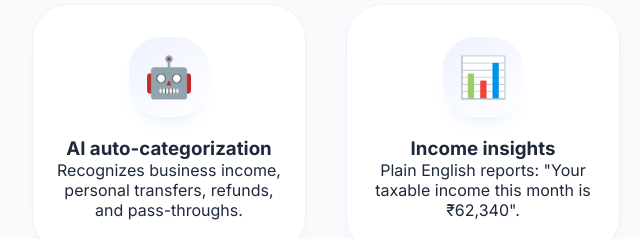
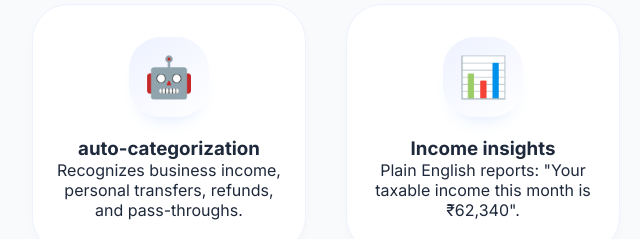
Before and after one commit to saurish405/VyaparLeadger, a plain HTML site: page index.html in a window 1280 px wide. Shown: the part 1400-1639 px from the top of the page, 0-640 px from the left. Drawn offline with Linux system fonts and the light colour scheme.

```diff
--- a/index.html
+++ b/index.html
@@ -513,7 +513,7 @@
         <h2 class="section-title">Meet Vyapaar Ledger</h2>
         <p class="section-subtitle">The smart ledger that speaks your language — not accountant jargon.</p>
         <div class="features-grid">
-            <div class="feature"><div class="feature-icon">🤖</div><h3>AI auto-categorization</h3><p>Recognizes business income, personal transfers, refunds, and pass-throughs.</p></div>
+            <div class="feature"><div class="feature-icon">🤖</div><h3>auto-categorization</h3><p>Recognizes business income, personal transfers, refunds, and pass-throughs.</p></div>
             <div class="feature"><div class="feature-icon">📊</div><h3>Income insights</h3><p>Plain English reports: "Your taxable income this month is ₹62,340".</p></div>
             <div class="feature"><div class="feature-icon">⚡</div><h3>One-click integration</h3><p>Connect your UPI app once & forget — we do the heavy lifting.</p></div>
             <div class="feature"><div class="feature-icon">🛡️</div><h3>Bank-level security</h3><p>256-bit encryption, read-only access, and GDPR-ready practices.</p></div>
```
